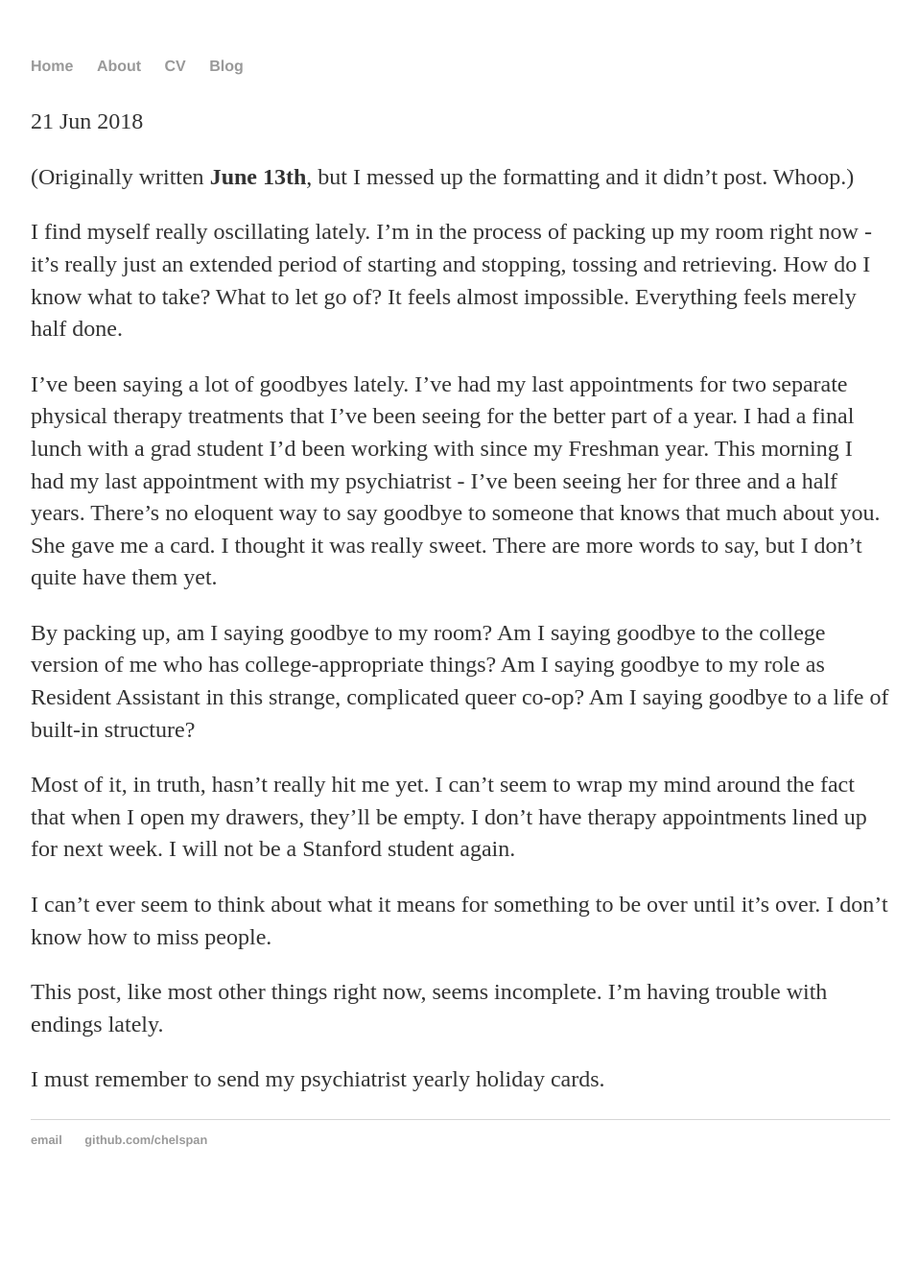
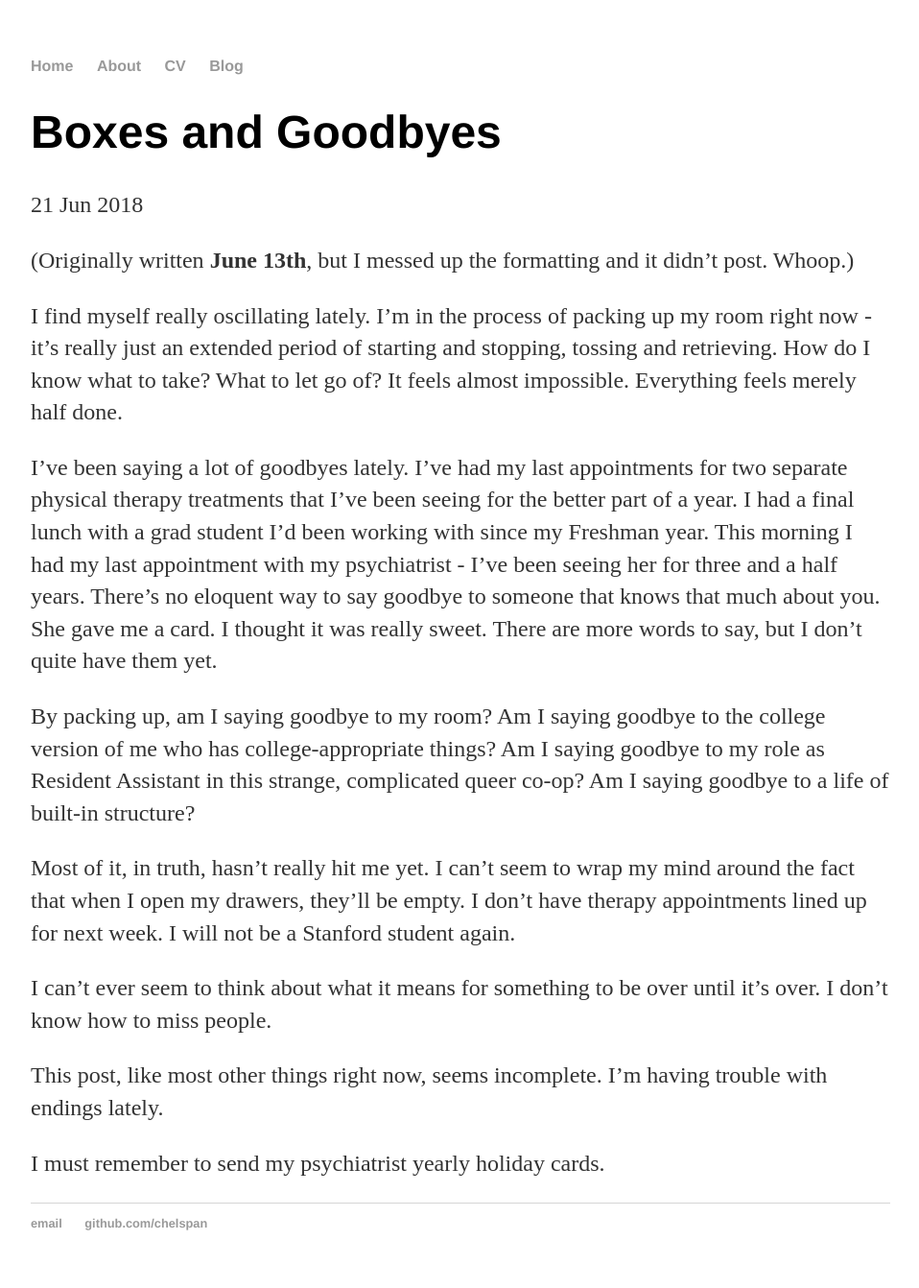
Before and after one commit to chelspan/chelspan.github.io, a Jekyll site: the page built from _posts/2018-06-21-Boxes-and-Goodbyes.md, in a window 1280 px wide. Shown: the whole page at 96% size, without its empty margins (160-1118 px from the left). Built offline with Jekyll 4.4.1, drawn with Linux system fonts in a browser that asks for light colours; our own code applies the rules of GitHub Pages for plain Markdown files; before the commit the page ends 1255 px from its top, so only the background shows below that.

Commit message:
Update 2018-06-21-Boxes-and-Goodbyes.md

```diff
--- a/_posts/2018-06-21-Boxes-and-Goodbyes.md
+++ b/_posts/2018-06-21-Boxes-and-Goodbyes.md
@@ -1,6 +1,6 @@
 ---
 layout: post
-title: Boxes (alt title: Goodbyes)
+title: Boxes and Goodbyes
 date: 2018-06-21
 ---
 
```
